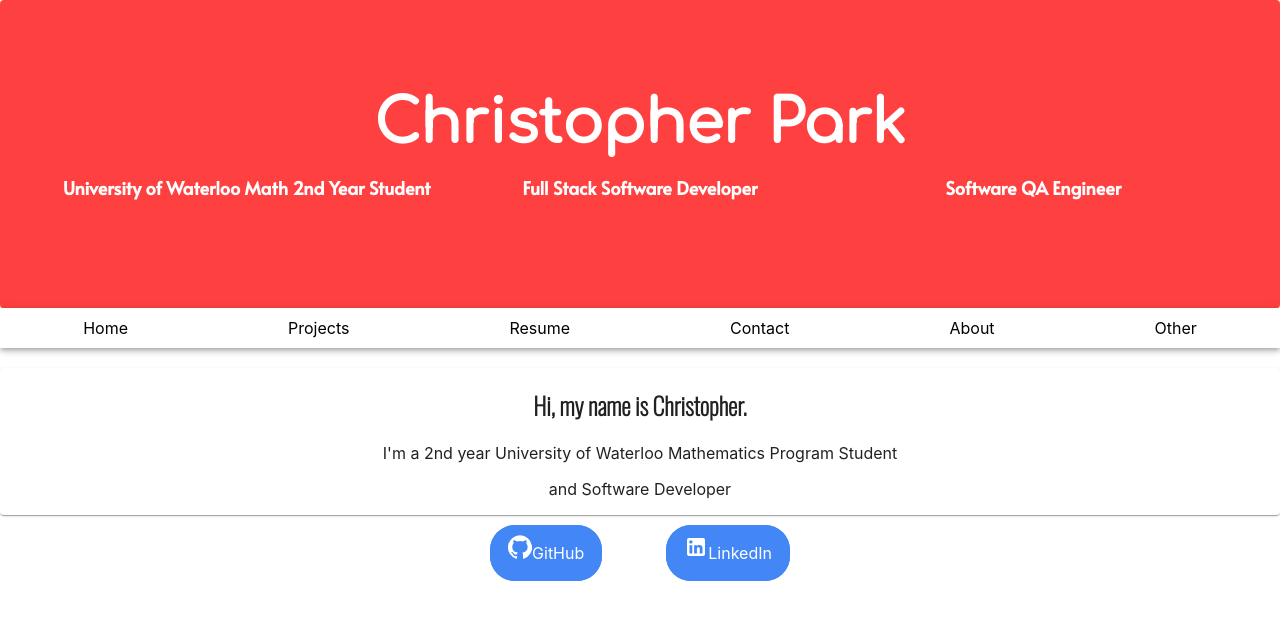
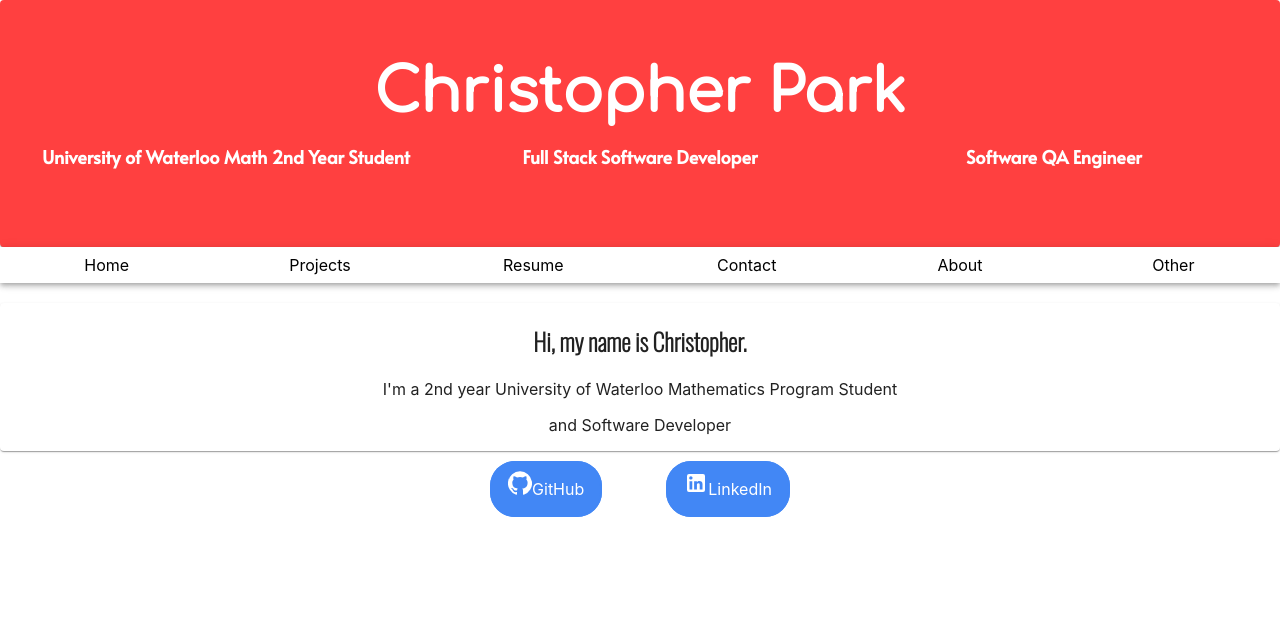
Before and after one commit to christopherpark44/my-website, a React (Create React App) app: page / in a window 1280 px wide. Shown: the top 620 px of the page. Built offline with nearby package versions, Linux system fonts and the light colour scheme.

Commit message:
apps tab ui fix

```diff
--- a/src/components/common.tsx
+++ b/src/components/common.tsx
@@ -18,7 +18,7 @@ const HomeHead = styled(Card)`
     && {
         color: white;
         background-color: #ff4040;
-        padding: 50px
+        padding: 3.1rem;
     }
 `
 
@@ -30,10 +30,9 @@ const NameHead = styled.h1`
 const PagesLink = styled(Link)`
     text-decoration: none;
     color: black;
-    padding-left: 5rem;
-    padding-right: 5rem;
-    padding-top: 0.6rem;
-    padding-bottom: 0.6rem;
+    width: 15rem;
+    padding-top: 0.5rem;
+    padding-bottom: 0.5rem;
     &:hover {
         background-color: #ff4040;
         color: white;
@@ -63,7 +62,7 @@ const SocialMediaLink = styled.a`
 
 export function GlobalTabs() {
     return (
-        <TabsBar position = "static">
+        <TabsBar position = "sticky">
             <nav>
                 <Box display="flex" flexDirection="row" justifyContent="center" alignItems="center">
                     <PagesLink to = "/"> Home </PagesLink>
--- a/src/components/header.tsx
+++ b/src/components/header.tsx
@@ -7,7 +7,7 @@ const HomeHead = styled(Card)`
     && {
         color: white;
         background-color: #ff4040;
-        padding: 50px
+        padding: 1.2rem;
     }
 `
 
--- a/src/pages/homepage.tsx
+++ b/src/pages/homepage.tsx
@@ -14,10 +14,9 @@ const DescriptionText = styled.p`
     font-family: 'Oswald';
 `
 
-
 export default function HomePage() {
     return (
-        <Container disableGutters>
+            <div>
                 <HomeHeader/>
                 <GlobalTabs/>
                 <br/>
@@ -32,6 +31,6 @@ export default function HomePage() {
                 </Card>
                 <br/>
                 <Footer/>
-        </Container>
+            </div>
     )
 }
--- a/src/pages/resumepage.tsx
+++ b/src/pages/resumepage.tsx
@@ -13,9 +13,9 @@ export default function ResumePage () {
             <PageHeader PageName = "My Resume"/>
             <GlobalTabs/>
             <br/>
-            <ResumeImageContainer>
+           {/*  <ResumeImageContainer>
                 <img src={require('../resources/resume.png')} alt="Cannot Load" width="800" height="1100"/>
-            </ResumeImageContainer>
+            </ResumeImageContainer> */}
         </div>
     )
 }
```
Lines whose indentation alone changed are shown as unchanged.
